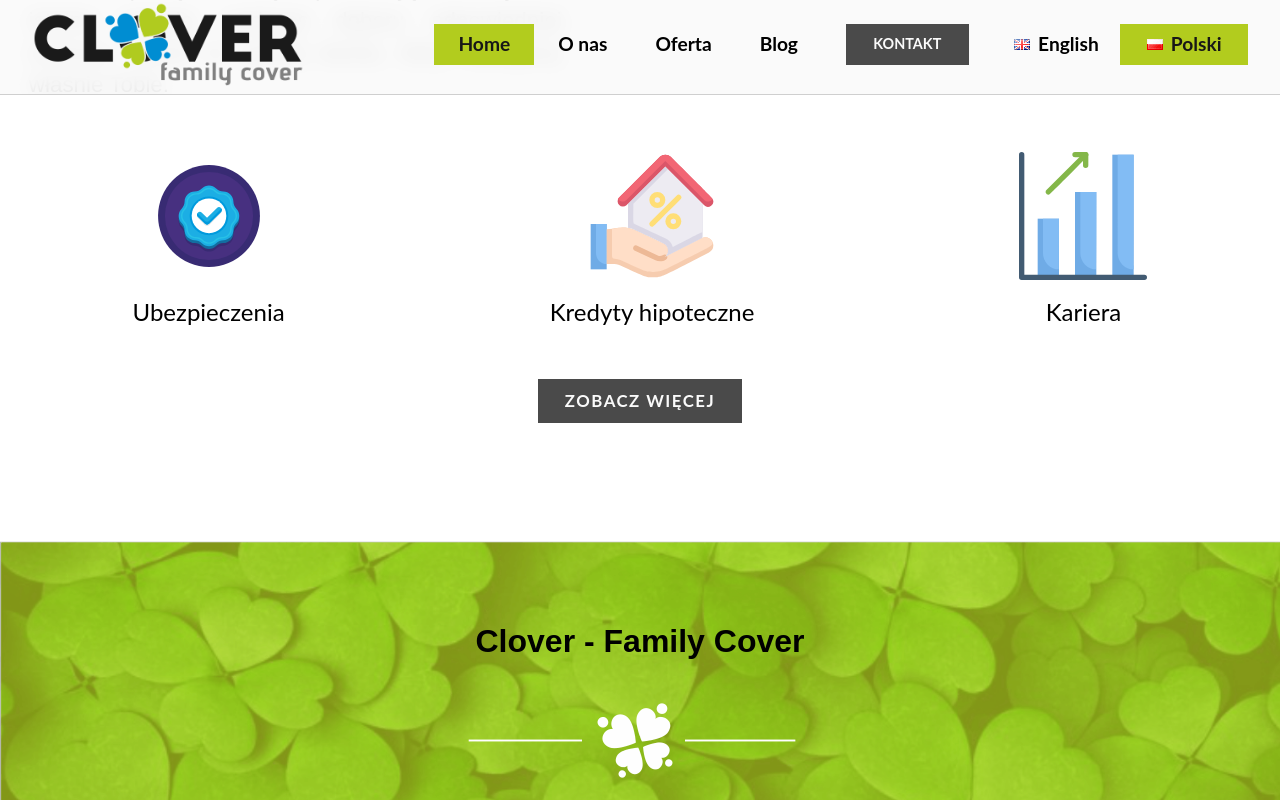
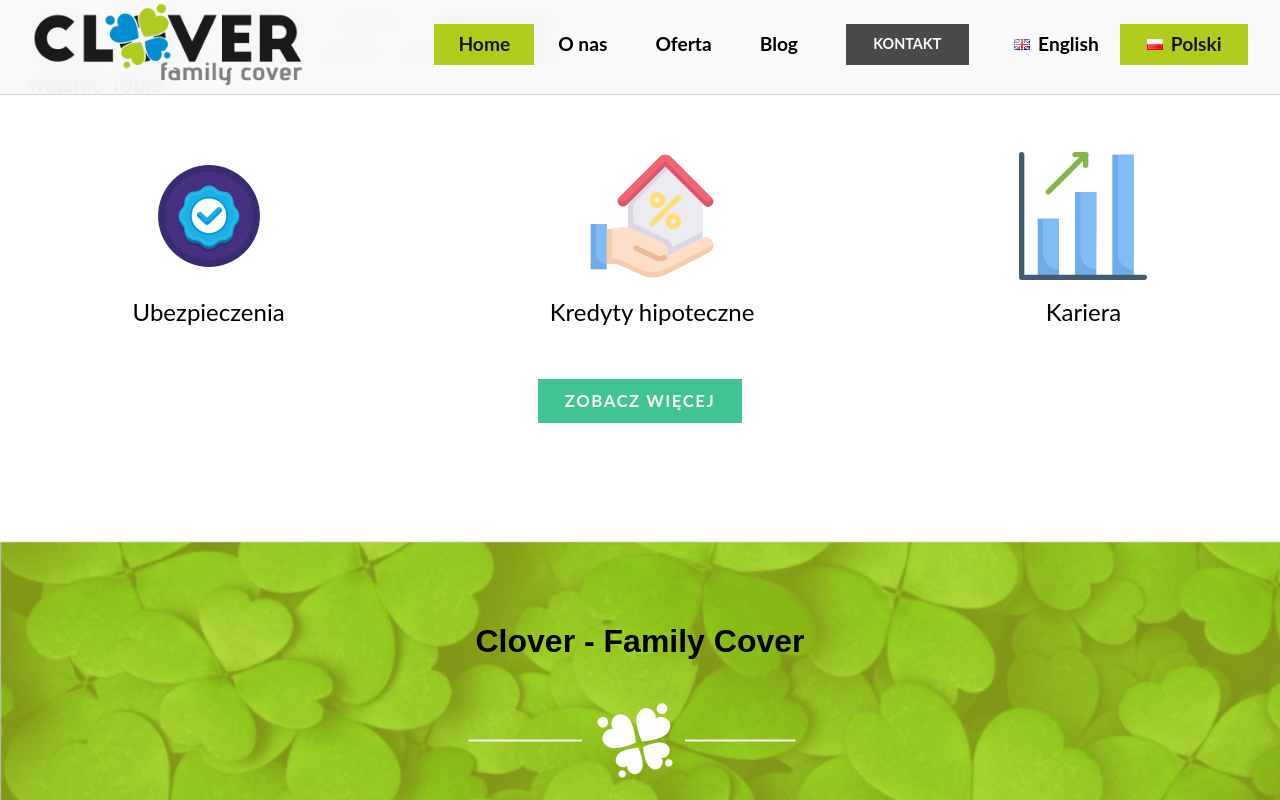
Before and after one commit to TZ-fn/MyClover, a React (Vite) app: page / in a window 1280 px wide. In both pictures the pointer is over the button "ZOBACZ WIĘCEJ". Shown: the part 1115-1915 px from the top of the page. Built offline with nearby package versions, Linux system fonts and the light colour scheme; a web font is replaced by a local one.

Commit message:
fix: add a hover effect for the button

```diff
--- a/src/components/AboutSection/AboutSection.module.scss
+++ b/src/components/AboutSection/AboutSection.module.scss
@@ -220,4 +220,8 @@
   font-weight: 700;
   letter-spacing: 1.5px;
   cursor: pointer;
+
+  &:hover {
+    background-color: var(--accent-color-teal);
+  }
 }
```
